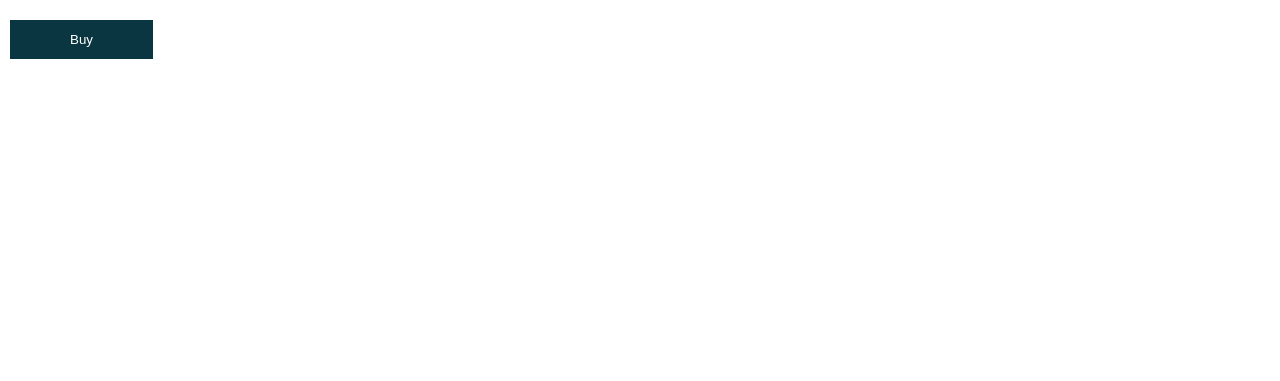
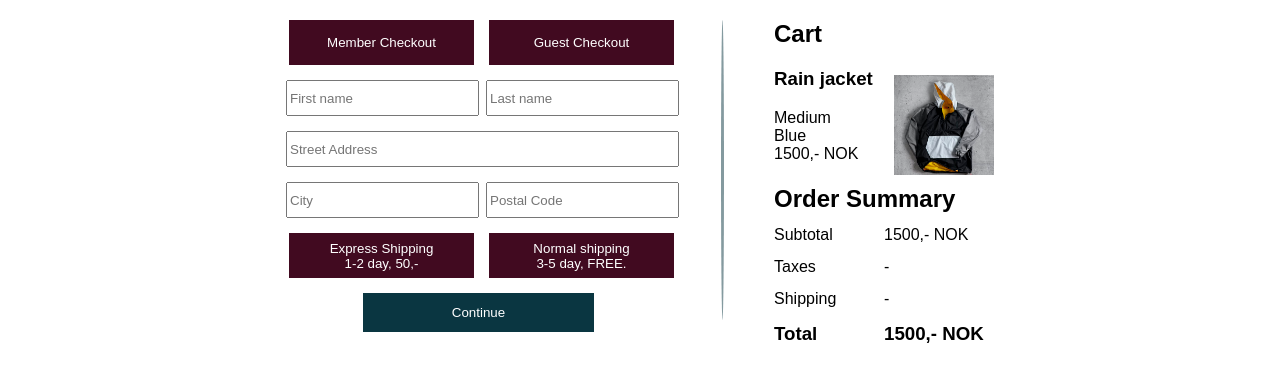
Before and after one commit to OllieMH/cross-course-project-OlliMH-new-account, a plain HTML site: page checkout.html in a window 1280 px wide. Shown: the part 223-604 px from the top of the page. Drawn offline with Linux system fonts and the light colour scheme; a web font is replaced by a local one.

Commit message:
finished contact and checkout pages

```diff
--- a/checkout.html
+++ b/checkout.html
@@ -41,7 +41,42 @@
     </div>
     <main>
       <h1>Checkout</h1>
-      <a href="checkoutsuccess.html"><button class="greenbutton">Buy</button></a>
+      <div class="checkoutcontent">
+        <div class="checkoutform">
+          <form action="checkout">
+            <button class="redbutton">Member Checkout</button>
+            <button class="redbutton">Guest Checkout</button>
+            <input type="text" placeholder="First name">
+            <input type="text" placeholder="Last name">
+            <input type="text" placeholder="Street Address" class="fullwidthform">
+            <input type="text" placeholder="City">
+            <input type="text" placeholder="Postal Code">
+            <button class="redbutton">Express Shipping <br>1-2 day, 50,-</button>
+            <button class="redbutton">Normal shipping <br>3-5 day, FREE.</button>
+          </form>
+          <a href="checkoutsuccess.html"><button class="greenbutton buybtn">Continue</button></a>
+        </div>
+        <div class="line chline"><img src="images/line.svg" alt="Line"></div>
+        <div class="ordersummary">
+          <div class="chcart">
+            <div class="chcarttxt">
+              <h2>Cart</h2>
+              <h3>Rain jacket</h3>
+              <p>Medium <br>Blue <br>1500,- NOK</p>
+            </div>
+            <div class="chcartimg">
+              <a href="jacket.html"><img src="images/jacket.png" alt="Image of rain jacket"></a>
+            </div>
+          </div>
+          <div class="checkouttxt">
+            <h2 class="fullwidthform">Order Summary</h2>
+            <p>Subtotal</p><p>1500,- NOK</p>
+            <p>Taxes</p><p>-</p>
+            <p>Shipping</p><p>-</p>
+            <h3>Total</h3><h3>1500,- NOK</h3>
+          </div>
+        </div>
+      </div>
     </main>
   </body>
 </html>
--- a/css/styles.css
+++ b/css/styles.css
@@ -190,6 +190,10 @@ h1 {
     width: 300px;
     order: 1;
 }
+
+.jacketimg img {
+    width: 300px;
+}
 .line {
     order: 3;
 }
@@ -241,6 +245,95 @@ h1 {
     display: flex;
     flex-flow: row wrap;
     justify-content: space-evenly;
+}
+
+address {
+    font-style: normal;
+    line-height: 4;
+}
+
+#formtxt {
+    margin-left: 5px;
+}
+
+#mail {
+    padding: 5px 70px 5px 5px;
+    margin: 5px;
+}
+
+#message {
+    padding: 5px 70px 100px 5px;
+    margin: 5px;
+}
+
+.checkoutcontent {
+    display: flex;
+    justify-content: center;
+    flex-flow: row wrap;
+    gap: 50px;
+    margin-left: auto;
+    margin-right: auto;
+}
+
+.checkoutform form {
+    display: grid;
+    grid-template-columns: 1fr 1fr;
+    gap: 15px;
+}
+
+.checkoutform input {
+    height: 30px;
+    width: 100%;
+}
+
+.fullwidthform {
+    grid-column: 1 / 3;
+}
+
+.redbutton {
+    width: 100%;
+    height: 45px;
+    color: white;
+    background-color: #410A20;
+    border: none;
+    margin-left: 3px;
+}
+
+.buybtn {
+    margin-left: 20%;
+    margin-top: 15px;
+    width: 60%;
+}
+
+.ordersummary {
+    order: 3;
+    margin-top: -20px;
+    display: flex;
+    flex-flow: column;
+}
+
+.checkouttxt {
+    display: grid;
+    grid-template-columns: 1fr 1fr;
+    line-height: 0;
+}
+
+.chline {
+    order: 2;
+}
+
+.chcart {
+    display: grid;
+    grid-template-columns: 1fr 1fr;
+}
+
+.chcartimg {
+    margin-top: 75px;
+    margin-left: 10px;
+}
+
+.chcartimg img {
+    width: 100px;
 }
 
 @media only screen and (max-width: 1200px) {
@@ -351,4 +444,12 @@ h1 {
         text-align: center;
     }
 
+    .ordersummary {
+        order: 1;
+    }
+
+    .checkoutform {
+        order: 2
+    }
+
 }
```
Also changed, not shown: contact.html (+3 -2 lines), jacket.html (+1 -1 lines), images/jacket.png (added).
